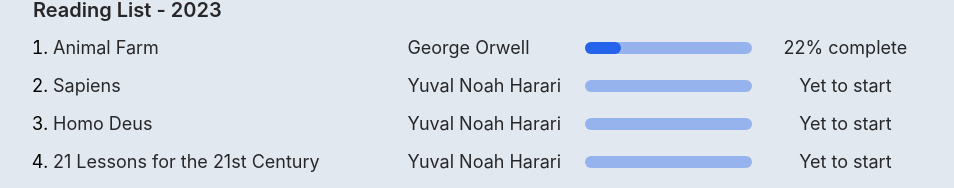
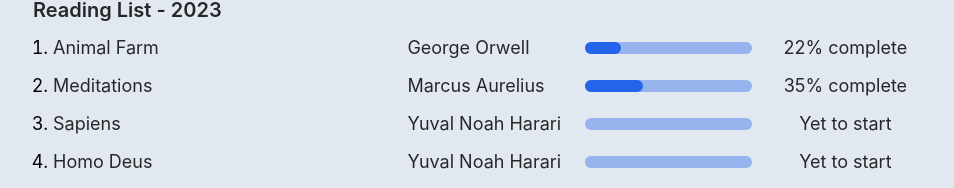
Before and after one commit to codeoholic/mohit.dev-next, a Next.js app: page / in a window 1280 px wide. Shown: the part 212-400 px from the top of the page, without its empty margins (159-1113 px from the left). Built offline with nearby package versions, Linux system fonts and the light colour scheme.

Commit message:
feat: books ui update

```diff
--- a/components/reading-list/ReadingList.js
+++ b/components/reading-list/ReadingList.js
@@ -14,12 +14,12 @@
                     return (
 
                         <li key={ "book-" + index }>
-                            <div className="flex grid grid-cols-2 lg:grid-cols-5 gap-2.5 gap-y-1 items-center mb-2.5">
+                            <div className="flex grid grid-cols-1 lg:grid-cols-5 gap-2.5 items-center mb-2.5">
                                 <div className="text-zinc-800 text-lg lg:col-span-2 dark:text-white">{ book.name }</div>
                                 <div className="text-zinc-800 text-lg dark:text-white">{ book.author }</div>
-                                <div className="relative  hidden lg:block">
+                                <div className="relative">
                                     <div className="bg-blue-600/40 w-full h-3 rounded-full"></div>
-                                    <div className={`${ book.progress } bg-blue-600  h-3 rounded-full absolute top-0 left-0`}></div>
+                                    <div className={`${ book.progress } ${ book.completion_percentage === 100 ? "bg-green-600" : "bg-blue-600" } h-3 rounded-full absolute top-0 left-0`}></div>
                                 </div>
                                 <div className="text-lg text-zinc-800 lg:text-center dark:text-white">{ book.completion_percentage !== 100 ? book.completion_percentage === 0 ? "Yet to start" : book.completion_percentage +"% complete" : "Completed" }</div>
                             </div>
--- a/components/reading-list/books.js
+++ b/components/reading-list/books.js
@@ -4,6 +4,13 @@
     author: "George Orwell",
     completion_percentage: 22,
     progress: "w-[22%]"
+
+},{
+
+    name: "Meditations",
+    author: "Marcus Aurelius",
+    completion_percentage: 35,
+    progress: "w-[35%]"
 
 },{
 
```
